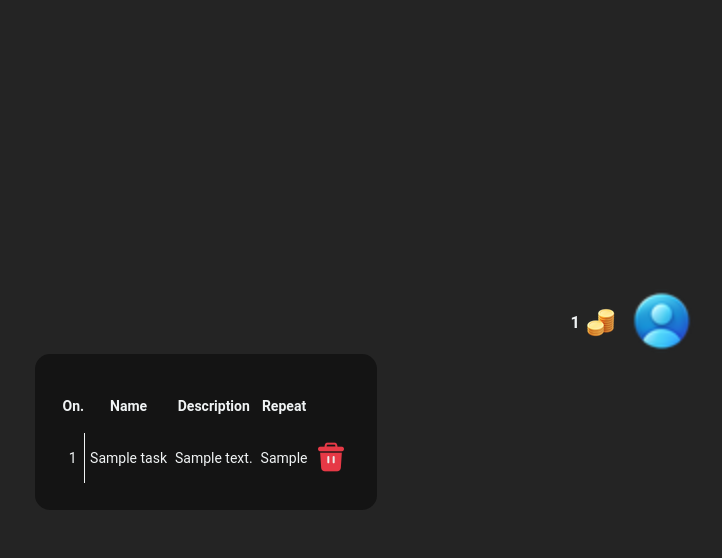
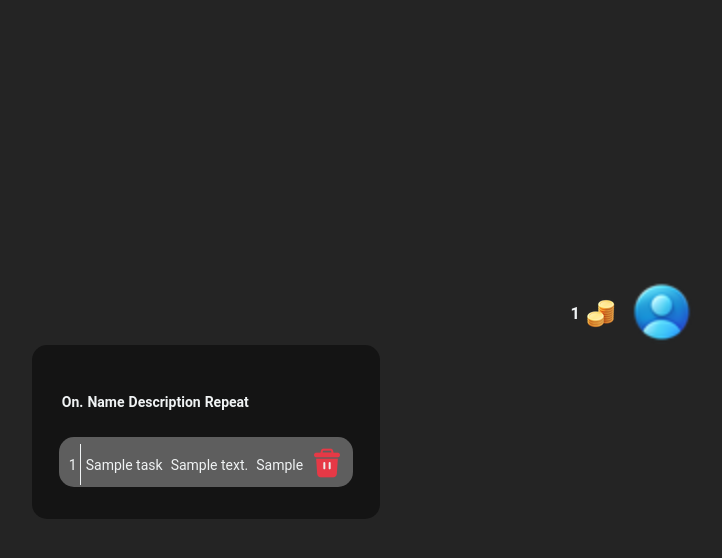
Before and after one commit to B3bq/taskmgm, a Flask app: template templates/user_tasks.html in a window 1280 px wide. Shown: the top 558 px of the page, without its empty margins (434-1156 px from the left). Run offline with Flask 3, Linux system fonts and the light colour scheme; the template is opened without the code that fills it: values that come from a table or form of the project are taken from there, others are empty; tables that the repository leaves empty hold one stand-in row (values such as "Sample post").

Commit message:
style and deleting task

```diff
--- a/app.py
+++ b/app.py
@@ -201,11 +201,15 @@ def delete_task():
     data = request.get_json()
     task_id = data.get("id")
     user = data.get("userName")
+    link = data.get("from")
 
     task = Tasks.query.get_or_404(task_id)
     db.session.delete(task)
     db.session.commit()
-    return jsonify({"success": True, "redirect": url_for("tasks", user=user)})
+    if link == "tasks":
+        return jsonify({"success": True, "redirect": url_for("tasks", user=user)})
+    else:
+        return jsonify({"success": True, "redirect": url_for("all_tasks", user=user)})
 
 @app.route('/task/<user>')
 def task(user):
--- a/static/css/style.css
+++ b/static/css/style.css
@@ -480,9 +480,15 @@ section > .shop {
 .taskTable {
   text-align: center;
 }
+.taskTable tbody {
+  display: flex;
+  flex-direction: column;
+}
 .taskTable tr {
   height: 50px;
   margin: 5px 0px;
+  cursor: auto;
+  align-content: center;
 }
 .taskTable td {
   padding: 3px;
@@ -491,4 +497,8 @@ section > .shop {
   border-right: 1px solid #f0f3f4;
 }
 
+.bins {
+  cursor: pointer;
+}
+
 /*# sourceMappingURL=style.css.map */
--- a/static/js/drag&drop.js
+++ b/static/js/drag&drop.js
@@ -68,13 +68,14 @@ bins.forEach(bin =>{
         let selected = e.target.closest(".task__list-card");
         const id = selected.getAttribute("data-id");
         const userName = selected.getAttribute("userName");
+        const from = selected.getAttribute('from')
 
         fetch("/delete_task", {
             method: "POST",
             headers: {
                 "Content-Type": "application/json",
             },
-            body: JSON.stringify({ id: id, userName: userName }),
+            body: JSON.stringify({ id: id, userName: userName, from: from }),
         }).then(response => response.json())
           .then(data => {
             if(data.success){
--- a/static/scss/modules/sections.scss
+++ b/static/scss/modules/sections.scss
@@ -395,9 +395,16 @@ section>.shop{
 .taskTable{
     text-align: center;
 
+    tbody{
+        display: flex;
+        flex-direction: column;
+    }
+
     tr{
         height: 50px;
         margin: 5px 0px;
+        cursor: auto;
+        align-content: center;
     }
     td{
         padding: 3px;
@@ -407,3 +414,6 @@ section>.shop{
         border-right: 1px solid $fontColor;
     }
 }
+.bins{
+    cursor: pointer;
+}
--- a/templates/tasks.html
+++ b/templates/tasks.html
@@ -37,7 +37,7 @@
                     <div class="task__list height" id="new"><!--think about colors based on category-->
                         {% for task in tasks %}
                             {% if task.status == "new" %}
-                                <div class="task__list-card" draggable="true" data-id="{{task.id}}" userID="{{user.id}}" userName="{{user.name}}">
+                                <div class="task__list-card" draggable="true" data-id="{{task.id}}" userID="{{user.id}}" userName="{{user.name}}" from="tasks">
                                     <h2>{{ loop.index }}</h2>
                                     <h3>{{task.name}}</h3>
                                     <p>{{task.description}}</p>
--- a/templates/user_tasks.html
+++ b/templates/user_tasks.html
@@ -6,7 +6,7 @@
     <title>Task mgm</title>
     <link rel="stylesheet" href="{{url_for('static', filename='css/style.css')}}">
     <script src="{{url_for('static', filename='js/script.js')}}" defer></script>
-    <script src="{{url_for('static', filename='js/functions.js')}}"></script>
+    <script src="{{url_for('static', filename='js/drag&drop.js')}}" defer></script>
 </head>
 <body>
     <header>
@@ -26,12 +26,9 @@
     <section class="main">
         <section>
            <table class="taskTable">
-                <thead>
-                    <tr><th>On.</th><th>Name</th><th>Description</th><th>Repeat</th></tr>
-                </thead>
-                <tbody>
+                <tr><th>On.</th><th>Name</th><th>Description</th><th>Repeat</th></tr>
                     {% for task in tasks %}
-                        <tr>
+                        <tr class="task__list-card" data-id="{{task.id}}" userName="{{user.name}}" from="user_tasks">
                             <td>{{ loop.index }}</td>
                             <td>{{ task.name }}</td>
                             <td>{{ task.description }}</td>
@@ -46,14 +43,13 @@
                             </td>
                             <td>
                                 {% if task.category not in ["critical", "important"] and task.repeatability not in ["daily"] %}
-                                <img src="{{url_for('static', filename='img/delete.png')}}" alt="bin" class="bins">
+                                    <img src="{{url_for('static', filename='img/delete.png')}}" alt="bin" class="bins">
                                 {% endif %}
                             </td>
                         </tr>
                     {% else %}
                         <tr><td rowspan="4">Not tasks yet</td></tr>
                     {% endfor %}
-                </tbody>
            </table>
         </section>
     </section>
```
Also changed, not shown: 1 other file.
